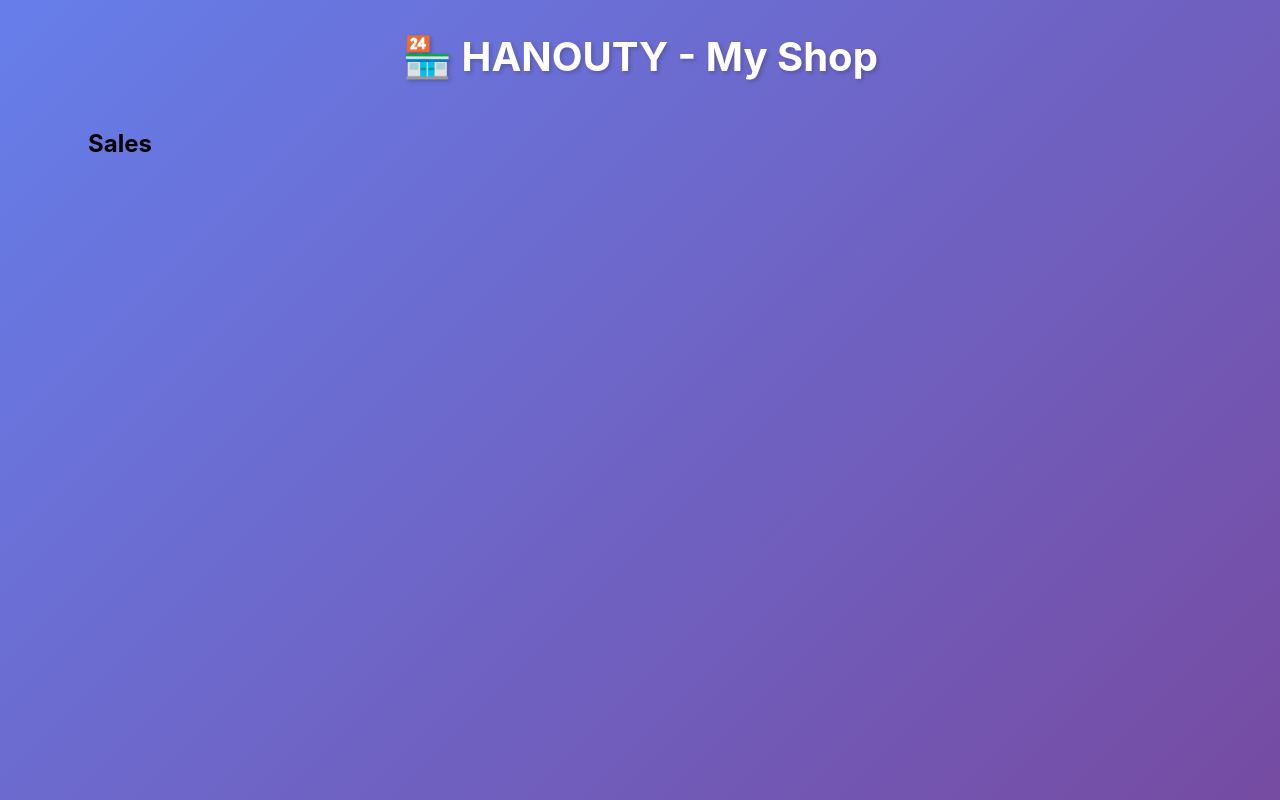
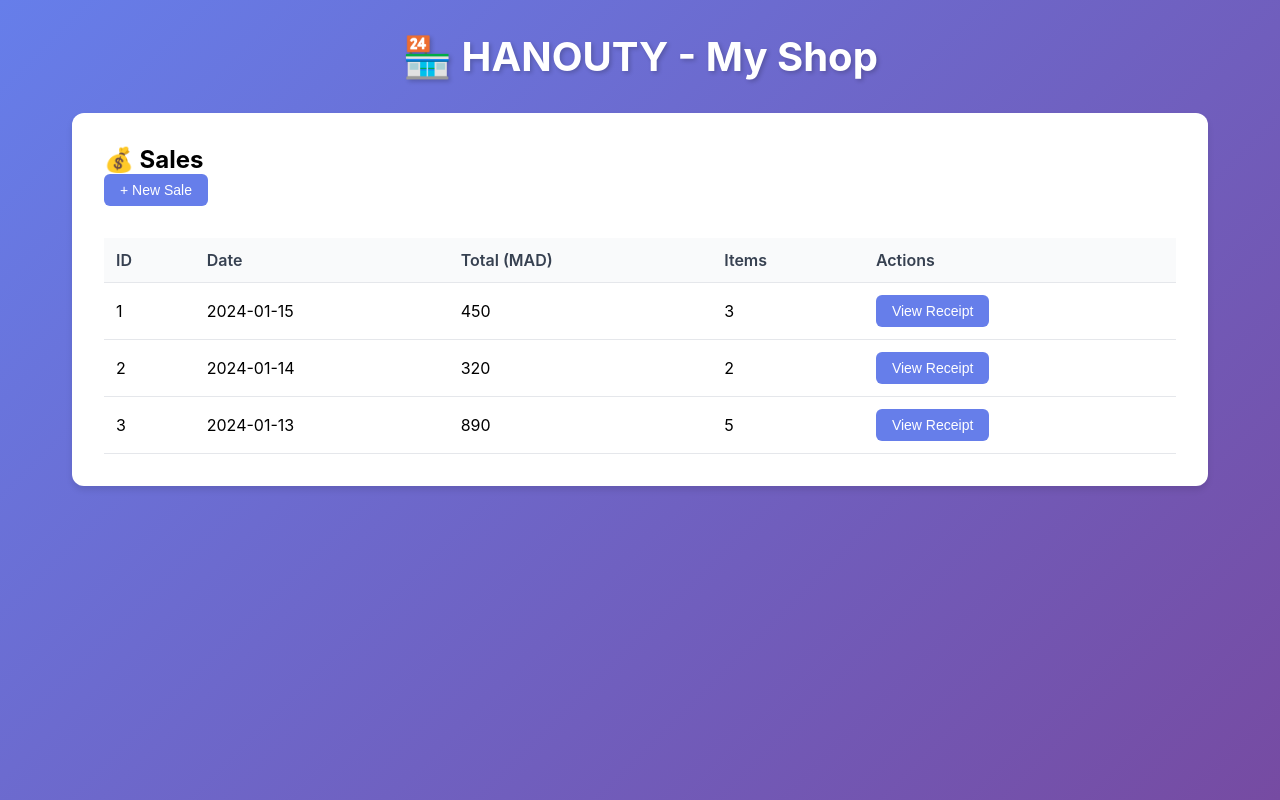
Before and after one commit to abduhra1-tech/hanouty, a React (Vite) app in the folder hanouty/: page /sales in a window 1280 px wide. Built offline with nearby package versions, Linux system fonts and the light colour scheme.

Commit message:
Add Sales page with sales history table

```diff
--- a/hanouty/src/pages/Sales.tsx
+++ b/hanouty/src/pages/Sales.tsx
@@ -1,3 +1,46 @@
+import { useState } from 'react'
+
 export function Sales() {
-  return <div className="page"><h2>Sales</h2></div>
+  const [sales, setSales] = useState([
+    { id: 1, date: '2024-01-15', total: 450, items: 3 },
+    { id: 2, date: '2024-01-14', total: 320, items: 2 },
+    { id: 3, date: '2024-01-13', total: 890, items: 5 },
+  ])
+
+  const addSale = () => {
+    const today = new Date().toISOString().split('T')[0]
+    const newId = sales.length + 1
+    setSales([...sales, { id: newId, date: today, total: 0, items: 0 }])
+  }
+
+  return (
+    <div className="dashboard">
+      <h2>💰 Sales</h2>
+      <button style={{ marginBottom: '1rem' }} onClick={addSale}>+ New Sale</button>
+      <table className="products-table">
+        <thead>
+          <tr>
+            <th>ID</th>
+            <th>Date</th>
+            <th>Total (MAD)</th>
+            <th>Items</th>
+            <th>Actions</th>
+          </tr>
+        </thead>
+        <tbody>
+          {sales.map(sale => (
+            <tr key={sale.id}>
+              <td>{sale.id}</td>
+              <td>{sale.date}</td>
+              <td>{sale.total}</td>
+              <td>{sale.items}</td>
+              <td>
+                <button>View Receipt</button>
+              </td>
+            </tr>
+          ))}
+        </tbody>
+      </table>
+    </div>
+  )
 }
```
